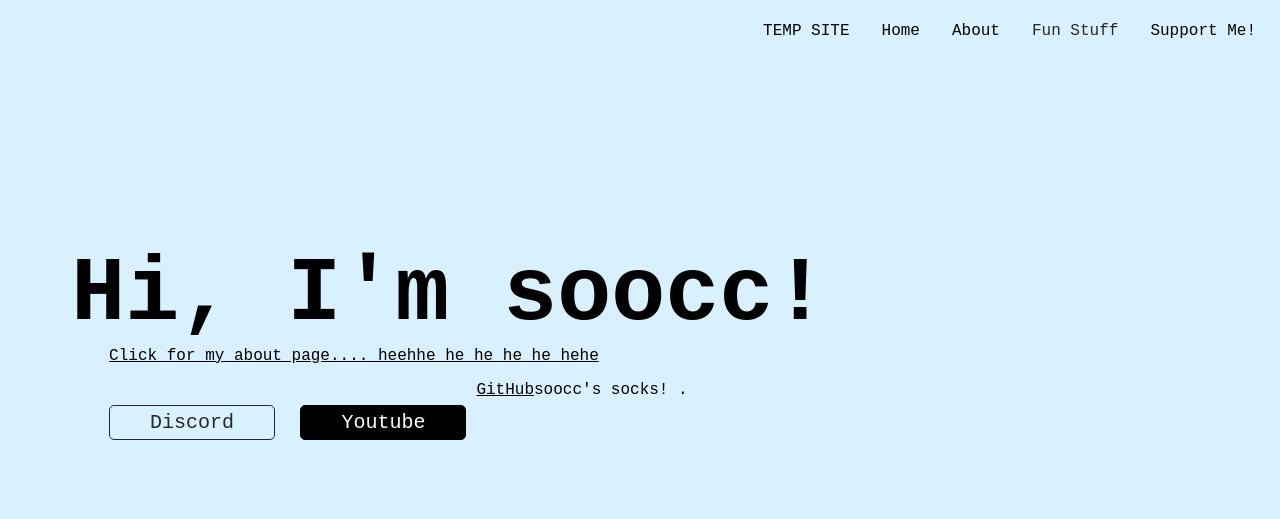
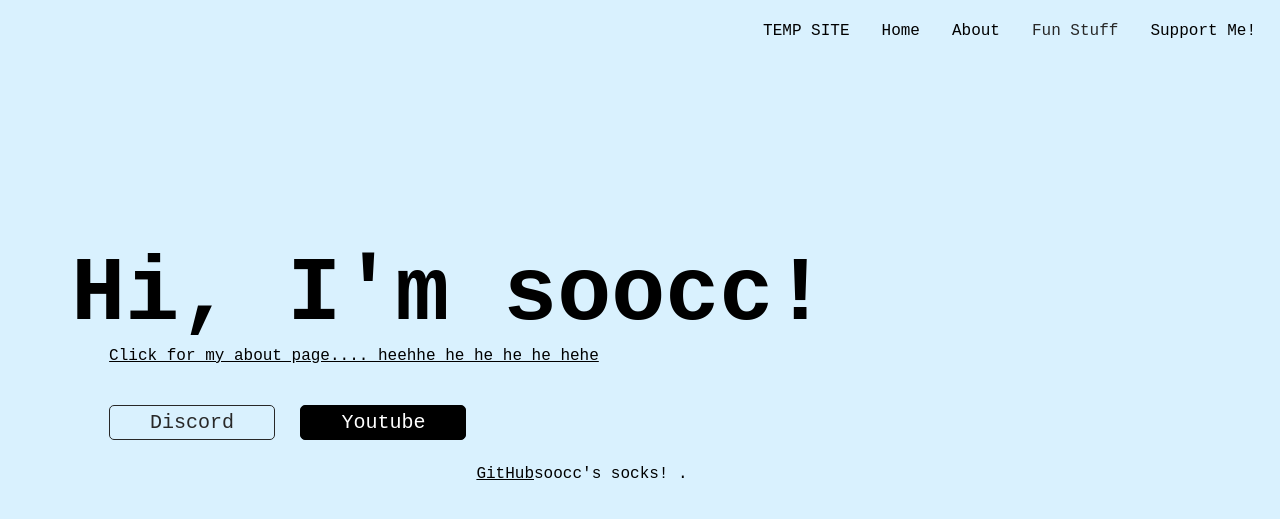
Before and after one commit to soocc/sooccsocks2, a Jekyll site: the page built from index.html, in a window 1280 px wide. Shown: the top 519 px of the page. Built offline with Jekyll 4.4.1, drawn with Linux system fonts in a browser that asks for light colours.

Commit message:
Update default.html

```diff
--- a/_layouts/default.html
+++ b/_layouts/default.html
@@ -6,7 +6,7 @@
     <link rel="stylesheet" href="styles/styles.css">
     <style>
       .footer {
-        margin-bottom: 100px;
+        margin-top: 100px;
       }
     </style>
   </head>
```
